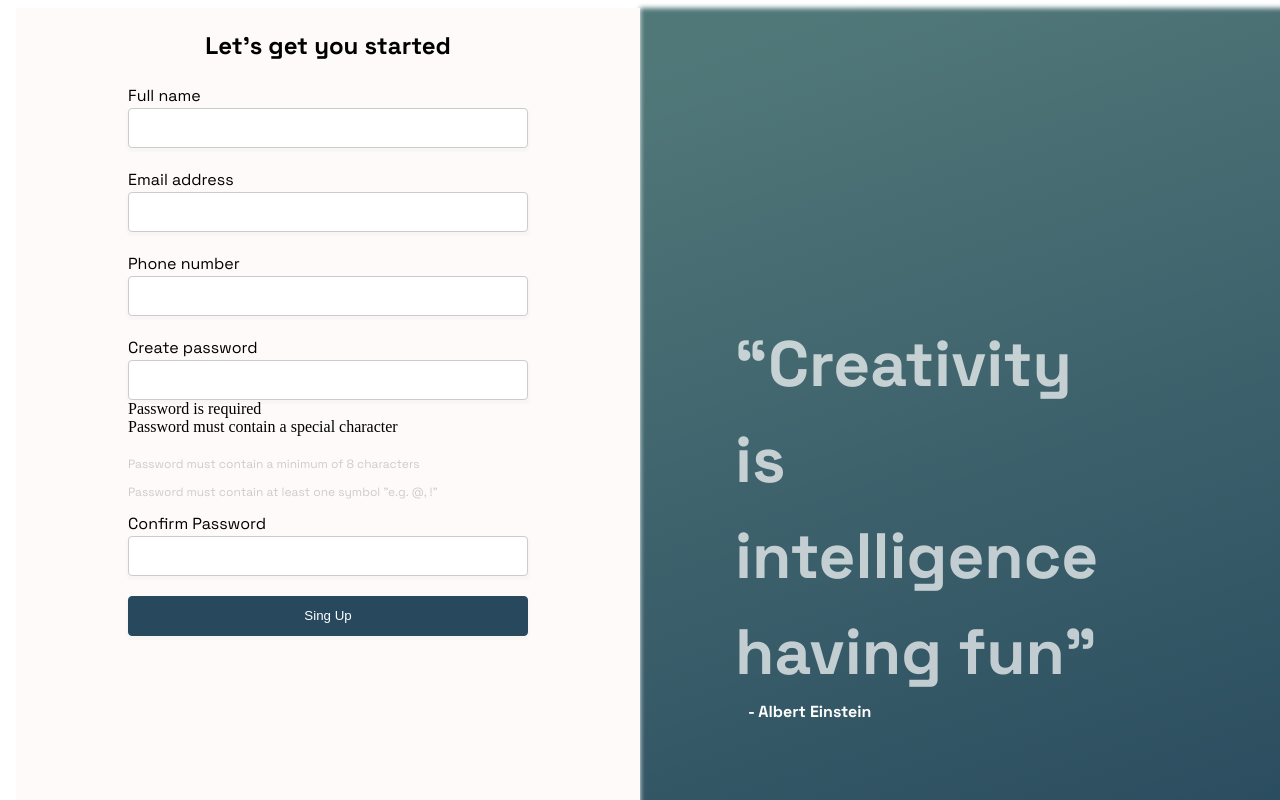
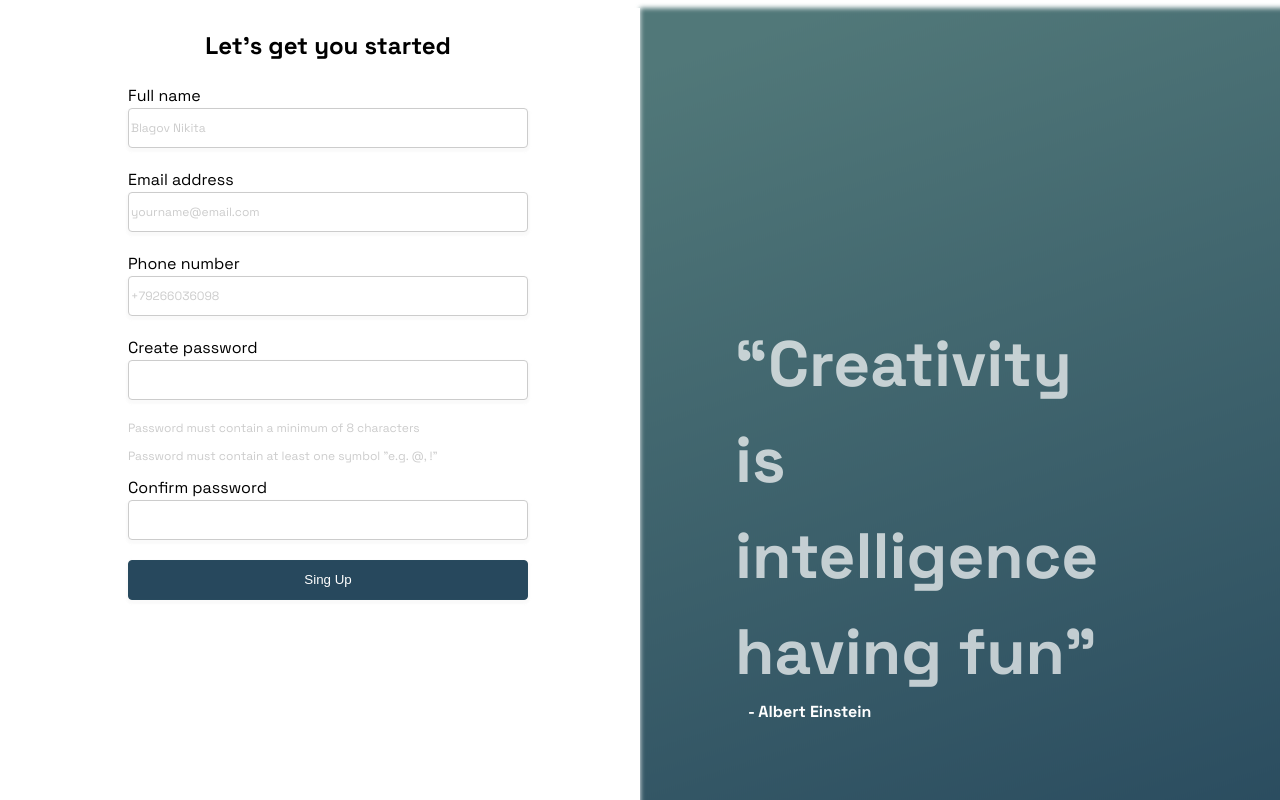
Before and after one commit to KitBlagov/reg-form, an Angular app: page / in a window 1280 px wide. Shown: the top 800 px of the page. Built offline with nearby package versions, Linux system fonts and the light colour scheme.

Commit message:
Working with validators

```diff
--- a/src/app/components/registration-form/registration-form.component.html
+++ b/src/app/components/registration-form/registration-form.component.html
@@ -23,36 +23,96 @@
 
                     <div class="form-group">
                         <label class="title">Full name</label>
-                        <input class="form-control" formControlName="fullName" type="text">
+                        <input class="form-control" formControlName="fullName" type="text" placeholder="Blagov Nikita">
+
+                        <div *ngIf="fullName && fullName?.invalid && fullName.touched">
+
+                            <div class="error-message" *ngIf="fullName.errors?.['required']">
+                                Full name is required
+                            </div>
+
+                            <div class="error-message"  *ngIf="fullName.errors?.['minlength']">
+                                Full name must be at least 8 characters long
+                            </div>
+
+                            <div class="error-message"  *ngIf="fullName.errors?.['pattern']">
+                                The name must contain only letters
+                            </div>
+
+                            <div class="error-message" *ngIf="fullName.errors?.['fullName']">
+                                Must consist of a surname and a given name
+                            </div>
+
+                        </div>
 
                     </div>
 
                     <div class="form-group">
                         <label class="title">Email address</label>
-                        <input class="form-control" formControlName="emailAddress" type="text">
+                        <input class="form-control" formControlName="emailAddress" type="text" placeholder="yourname@email.com">
+
+                        <div *ngIf="email && email?.invalid && email.touched">
+
+                            <div class="error-message" *ngIf="email.errors?.['required']">
+                                Email is required
+                            </div>
+
+                            <div class="error-message"  *ngIf="email.errors?.['minlength']">
+                                Email must be at least 5 characters long
+                            </div>
+
+                            <div class="error-message"  *ngIf="email.errors?.['pattern']">
+                                Incorrect email
+                            </div>
+
+                        </div>
+
                     </div>
 
                     <div class="form-group">
                         <label class="title">Phone number</label>
-                        <input class="form-control" formControlName="phoneNumber" type="text">
+                        <input class="form-control" formControlName="phoneNumber" type="text" placeholder="+79266036098">
+
+                        <div *ngIf="phone && phone?.invalid && phone.touched">
+
+                            <div class="error-message" *ngIf="phone.errors?.['required']">
+                                Phone number is required
+                            </div>
+
+                            <div class="error-message"  *ngIf="phone.errors?.['minlength']">
+                                Phone number must be at least 10 characters long
+                            </div>
+
+                            <div class="error-message"  *ngIf="phone.errors?.['maxlength']">
+                                 Phone number must be no more than 15 digits
+                            </div>
+
+                            <div class="error-message"  *ngIf="phone.errors?.['pattern']">
+                                Incorrect Phone number
+                            </div>
+
+                        </div>
+
                     </div>
 
                     <div class="form-group">
                         <label class="title">Create password</label>
-                        <input class="form-control" formControlName="createPassword" type="text">
+                        <input class="form-control" formControlName="createPassword"  type="password">
 
-                        <div *ngIf="createPassword">
-                            <div *ngIf="createPassword.errors?.['required']">
+                        <div *ngIf="createPassword && createPassword?.invalid && createPassword.touched">
+
+                            <div class="error-message" *ngIf="createPassword.errors?.['required']">
                                 Password is required
                             </div>
 
-                            <div *ngIf="createPassword.errors?.['minlength']">
+                            <div class="error-message"  *ngIf="createPassword.errors?.['minlength']">
                                 Password must be at least 8 characters long
                             </div>
 
-                            <div *ngIf="createPassword.errors?.['password']">
+                            <div class="error-message" *ngIf="createPassword.errors?.['password']">
                                 Password must contain a special character
                             </div>
+
                         </div>
 
                     </div>
@@ -63,12 +123,20 @@
                     </div>
 
                     <div class="form-group">
-                        <label class="title">Confirm Password</label>
-                        <input class="form-control" formControlName="confirmPassword" type="text">
+                        <label class="title">Confirm password</label>
+                        <input class="form-control" formControlName="confirmPassword" type="password">
+
+                        <div class="error-message" *ngIf="registrationForm.errors?.['passwordMismatch'] && confirmPassword?.touched">
+                            Passwords do not match
+                        </div>
+
+
                     </div>
 
 
-                    <button class="btn-sing-up" type="submit">Sing Up</button>
+                    <button class="btn-sing-up" [class.btn-disabled]="registrationForm.invalid && registrationForm.touched" [disabled]="registrationForm.invalid && registrationForm.touched" type="submit">
+                        Sing Up
+                    </button>
 
                 </form>
 
--- a/src/app/components/registration-form/registration-form.component.scss
+++ b/src/app/components/registration-form/registration-form.component.scss
@@ -20,11 +20,27 @@ h2 {
 
 }
 // Работа с левой частью формы
+
 .left-side-with-data-input-wrapper {
   width: 787px;
   height: 1024px;
-  background: snow;
+  background: white;
 }
+
+.form-control::placeholder {
+  color: #CCC;
+  font-family: "Space Grotesk";
+  font-size: 12px;
+  font-style: normal;
+  font-weight: 400;
+  line-height: 16px;
+}
+
+.form-control:focus::placeholder {
+  color: transparent;
+}
+
+
 
 .container-registration-data {
   display: flex;
@@ -67,6 +83,19 @@ h2 {
   line-height: 16px; /* 133.333% */
 }
 
+.error-message {
+  font-family: "Space Grotesk";
+  background: pink;
+  padding: 10px;
+  border-radius: 4px;
+}
+
+//.error-message::before {
+//  font-family: "Space Grotesk";
+//  color: red;
+//  margin-right: 5px;
+//}
+
 
 .btn-sing-up {
   width: 400px;
@@ -77,6 +106,11 @@ h2 {
   background: #27485D;
   box-shadow: 0px 2px 2px 2px rgba(204, 204, 204, 0.10);
   color: white;
+}
+
+.btn-disabled {
+  opacity: 0.5;
+  cursor: not-allowed;
 }
 //Конец работы с левой частью
 
--- a/src/app/components/registration-form/registration-form.component.ts
+++ b/src/app/components/registration-form/registration-form.component.ts
@@ -7,7 +7,7 @@ import {FormBuilder, FormControl, FormGroup, Validators} from "@angular/forms";
   templateUrl: './registration-form.component.html',
   styleUrl: './registration-form.component.scss'
 })
-export class RegistrationFormComponent {
+export class RegistrationFormComponent implements OnInit {
   registrationForm: FormGroup;
 
   get fullName() {
@@ -18,30 +18,74 @@ export class RegistrationFormComponent {
     return this.registrationForm.get('emailAddress');
   }
 
+  get phone() {
+    return this.registrationForm.get('phoneNumber');
+  }
+
   get createPassword() {
     return this.registrationForm.get('createPassword');
   }
 
-  passwordValidator(control: FormControl): {[s: string]: boolean} | null {
+  get confirmPassword() {
+    return this.registrationForm.get('confirmPassword')
+  }
+
+  constructor(private fb: FormBuilder) {
+    this.registrationForm = new FormGroup({});
+  }
+
+  ngOnInit() {
+    this._createForm()
+  }
+
+  private _createForm() {
+
+
+
+    this.registrationForm = this.fb.group({
+      fullName: ['', [Validators.required, Validators.minLength(5), Validators.pattern(/^[a-zA-Zа-яА-Я]+(([' -][a-zA-Zа-яА-Я ])?[a-zA-Zа-яА-Я]*)*$/), this.checkFullNameValidator]],
+      emailAddress: ['', [Validators.required, Validators.pattern(/^[^\s@]+@[^\s@]+\.[^\s@]+$/), Validators.minLength(5)]],
+      phoneNumber: ['',[Validators.required, Validators.minLength(10), Validators.maxLength(15), Validators.pattern(/^\+7[0-9]{10}$/)]],
+      createPassword: ['', [Validators.required, Validators.minLength(8), this.passwordValidator]],
+      confirmPassword: ['', Validators.required]
+    }, {
+      validators: this.passwordMatchValidator
+    });
+  }
+
+  checkFullNameValidator(control: FormControl) {
+    if(!control.value.includes(' ')) {
+      return {'fullName': true};
+    }
+    return null;
+  }
+  passwordValidator(control: FormControl): { [s: string]: boolean } | null {
     const regex = new RegExp('[@!#$%^&*()<>?/\|}{~:]');
 
-    if(!regex.test(control.value)) {
-      return { 'password': true };
+    if (!regex.test(control.value)) {
+      return {'password': true};
     }
     return null;
   }
 
-  constructor(private fb: FormBuilder) {
-    this.registrationForm = this.fb.group({
-      fullName: ['', [Validators.required]],
-      emailAddress: [''],
-      phoneNumber: [''],
-      createPassword: ['', [Validators.required, Validators.minLength(8), this.passwordValidator]],
-      confirmPassword: ['', [Validators.required]]
-    });
+  passwordMatchValidator(formGroup: FormGroup) {
+
+    const password = formGroup.get('createPassword');
+    const confirmPassword = formGroup.get('confirmPassword');
+
+    if(!password || !confirmPassword) {
+      return null;
+    }
+
+    if(password.value !== confirmPassword.value) {
+      return {
+        passwordMismatch: true
+      };
+    }
+
+    return null;
+
   }
 
 
-
-
 }
```
